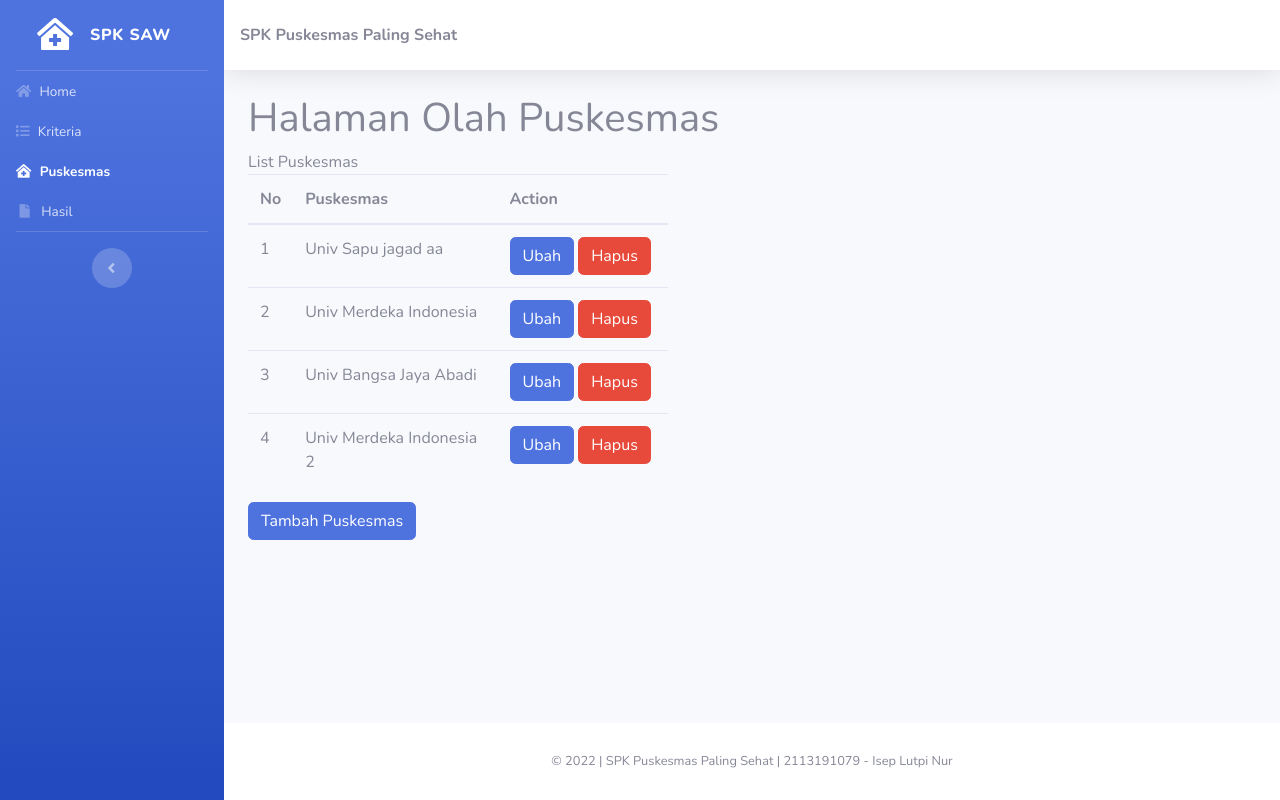
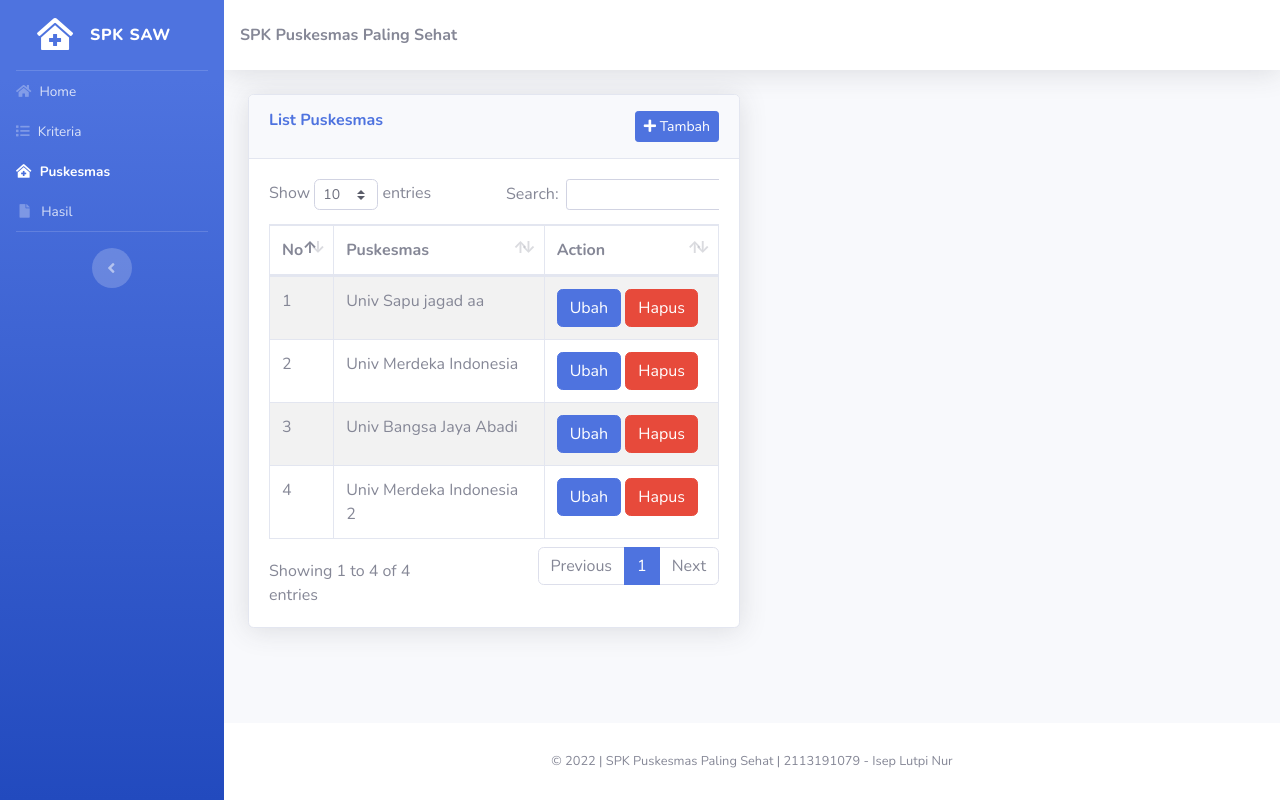
Before and after one commit to upi20/puskesmas-terbaik, a CodeIgniter app: page /puskesmas in a window 1280 px wide. Run offline with CodeIgniter, Linux system fonts and the light colour scheme; data comes from the database, SQL or seed files in the repository.

Commit message:
update view puskesmas

```diff
--- a/application/views/puskesmas/index.php
+++ b/application/views/puskesmas/index.php
@@ -1,25 +1,27 @@
-<div class="page-header">
-	<h1>Halaman Olah Puskesmas</h1>
-</div>
-<div class="col-lg-12">
 <?php
 $msg = $this->session->flashdata('message');
 if (isset($msg)) {
 ?>
 	<div class="alert alert-success alert-dismissable">
 		<button aria-hidden="true" data-dismiss="alert" class="close" type="button">×</button>
-			<?php echo $msg; ?>
+		<?= $msg; ?>
 	</div>
 <?php
 }
 ?>
+<!-- DataTales Example -->
 <div class="row">
-		<div class="panel panel-info box-style-shadow">
-
-			<div class="panel-heading">List Puskesmas</div>
-			<div class="panel-content">
+	<div class="col-lg-6">
+		<div class="card shadow mb-4">
+			<div class="card-header py-3 d-flex flex-md-row  justify-content-between">
+				<h6 class="m-0 font-weight-bold text-primary">List Puskesmas</h6>
+				<div>
+					<a href="<?= site_url('puskesmas/tambah') ?>" class="btn btn-primary btn-sm"><i class="fas fa-plus"></i> Tambah</a>
+				</div>
+			</div>
+			<div class="card-body">
 				<div class="table-responsive">
-					<table class="table table-hover">
+					<table class="table table-bordered table-striped table-hover" id="dataTable" width="100%" cellspacing="0">
 						<thead>
 							<tr>
 								<th class="col-md-1">No</th>
@@ -37,10 +39,10 @@
 								foreach ($puskesmas as $item) {
 							?>
 									<tr>
-										<td><?php echo $no++ ?></td>
-										<td><?php echo $item->puskesmas ?></td>
+										<td><?= $no++ ?></td>
+										<td><?= $item->puskesmas ?></td>
 										<td>
-											<a class="btn btn-primary btn-xs" href="<?php echo site_url('puskesmas/tambah/' . $item->kdPuskesmas) ?>" role="button">
+											<a class="btn btn-primary btn-xs" href="<?= site_url('puskesmas/tambah/' . $item->kdPuskesmas) ?>" role="button">
 												<span class="glyphicon glyphicon-edit" aria-hidden="true"></span> Ubah
 											</a>
 
@@ -58,36 +60,27 @@
 					</table>
 				</div>
 			</div>
-
+		</div>
 	</div>
 </div>
 
-	<div class="row">
-		<div class="form-group">
-			<a href="<?php echo site_url('puskesmas/tambah') ?>" type="button" class="btn btn-primary">Tambah
-				Puskesmas</a>
-		</div>
 
-	</div>
-
-</div>
-
-<div class="modal fade" tabindex="-1" role="dialog" id="modalDelete">
-	<div class="modal-dialog" role="document">
+<div class="modal fade" id="modalDelete" tabindex="-1" role="dialog" aria-labelledby="form_kriteriaLabel" aria-hidden="true">
+	<div class="modal-dialog modal-sm" role="document">
 		<div class="modal-content">
 			<div class="modal-header">
-				<button type="button" class="close" data-dismiss="modal" aria-label="Close"><span aria-hidden="true">&times;</span></button>
-				<h4 class="modal-title">Konfirmasi hapus data</h4>
+				<h5 class="modal-title">Konfirmasi hapus data</h5>
+				<button type="button" class="close" data-dismiss="modal" aria-label="Close">
+					<span aria-hidden="true">&times;</span>
+				</button>
 			</div>
 			<div class="modal-body">
 				<p>Apakah anda yakin menghapus data ini ? </p>
 			</div>
 			<div class="modal-footer">
-				<button type="button" class="btn btn-default" data-dismiss="modal">Close</button>
-				<button type="button" class="btn btn-danger" onclick="hapus_puskesmas(<?php echo $item->kdPuskesmas; ?>)">
-					Hapus
-				</button>
+				<button type="button" class="btn btn-danger" onclick="hapus_puskesmas('<?= $item->kdPuskesmas; ?>')"><i class="fas fa-trash"></i> Delete</button>
+				<button type="button" class="btn btn-secondary" data-dismiss="modal"><i class="fas fa-times"></i> Close</button>
 			</div>
-		</div><!-- /.modal-content -->
-	</div><!-- /.modal-dialog -->
-</div><!-- /.modal -->
+		</div>
+	</div>
+</div>
--- a/assets/js/puskesmas.js
+++ b/assets/js/puskesmas.js
@@ -3,6 +3,9 @@
  * Isep Lutpi Nur (2113191079)
  * untuk memenuhi tugas mata kuliah Sistem Pendukung Keputusan.
  */
+$(document).ready(function () {
+	$('#dataTable').DataTable();
+});
 
 function hapus_puskesmas(id) {
 	$.ajax({
```
Lines whose indentation alone changed are shown as unchanged.
